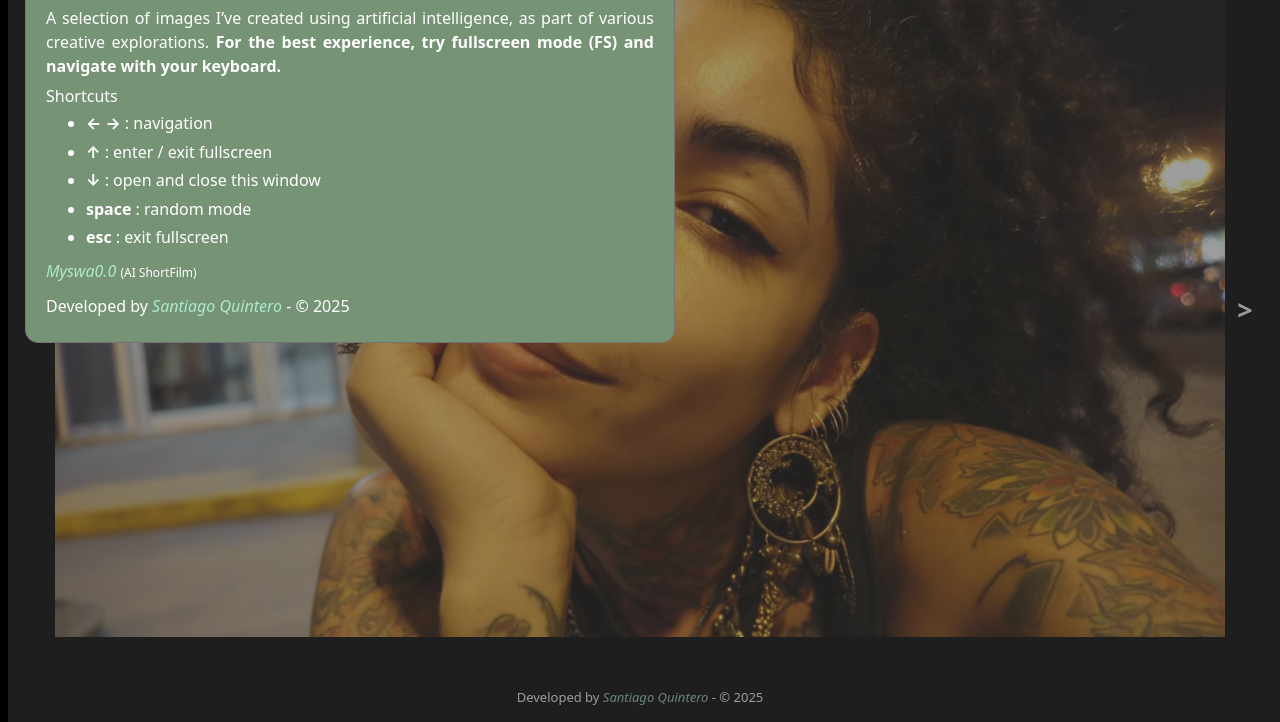
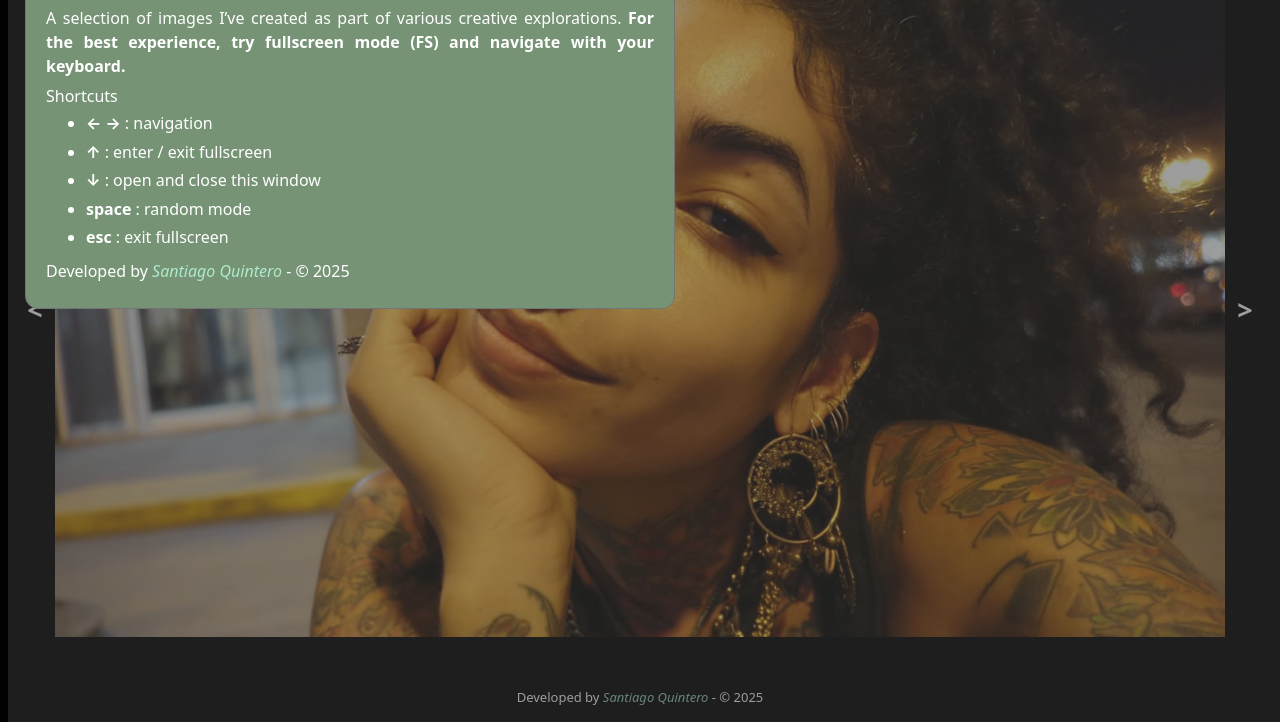
Before and after one commit to SantiRock/ai_gallery, a plain HTML site: page index.html in a window 1280 px wide. Shown: the part 78-800 px from the top of the page. Drawn offline with nearby package versions, Linux system fonts and the light colour scheme.

Commit message:
maio 2026

```diff
--- a/index.html
+++ b/index.html
@@ -40,7 +40,6 @@
             <li id="fullscreen"><b>space</b> : modo random</li>
             <li id="exitfs"><b>esc</b> : salir de fullscreen</li>
           </ul>
-          <p><a class="art2" href="https://vimeo.com/1133305245" target="_blank">Myswa0.0</a> <span class="aisf">(AI ShortFilm)</span></p>
           <p class="footer">Developed by <a class="art2" href="https://www.instagram.com/_a1v8/" target="_blank">Santiago Quintero</a> - © 2025</p>
         </div>
       </div>
--- a/modal.js
+++ b/modal.js
@@ -14,47 +14,47 @@ if (!['es','en', 'fr', 'pt'].includes(lang)) lang = 'en'
 const texts = {
   en:{
     title : "AI Gallery",
-    text : "A selection of images I’ve created using artificial intelligence, as part of various creative explorations. <b>For the best experience, try fullscreen mode (FS) and navigate with your keyboard.</b>",
+    text : "A selection of images I’ve created as part of various creative explorations. <b>For the best experience, try fullscreen mode (FS) and navigate with your keyboard.</b>",
     cmds: "Shortcuts",
     nav: "<b>&larr; &rarr;</b> : navigation",
     up: "<b>&uarr;</b> : enter / exit fullscreen",
     down: "<b>&darr;</b> : open and close this window",
     fullscreen: "<b>space</b> : random mode",
     exitfs: "<b>esc</b> : exit fullscreen",
-    mobile: "Some images I’ve created using artificial intelligence, as part of various creative explorations. <b>I recommend using fullscreen mode.</b><br>You can swipe to move between images.<br>Swipe up to enter or exit fullscreen mode.<br>Swipe down to reveal this menu."
+    mobile: "Some images I’ve created as part of various creative explorations. <b>I recommend using fullscreen mode.</b><br>You can swipe to move between images.<br>Swipe up to enter or exit fullscreen mode.<br>Swipe down to reveal this menu."
   },
   es:{
     title : "Galeria IA",
-    text : "Algunas imágenes que he generado con inteligencia artificial en diversos procesos creativos <b>Recomiendo el modo fullscreen FS y navegar con teclado.</b>",
+    text : "Algunas imágenes que he generado en diversos procesos creativos <b>Recomiendo el modo fullscreen FS y navegar con teclado.</b>",
     cmds: "Comandos de teclado :",
     nav: "<b>&larr; &rarr;</b> : navegación",
     up: "<b>&uarr;</b> : entrar / salir de fullscreen",
     down: "<b>&darr;</b> : abrir y cerrar esta ventana",
     fullscreen: "<b>space</b> : modo random",
     exitfs: "<b>esc</b> : salir de fullscreen",
-    mobile: "Algunas imágenes que he generado con inteligencia artificial en diversos procesos creativos. <b>Recomiendo el modo fullscreen.</b> <br> Puedes pasar de imagen con touch.<br> Hacia arriba entras y sales a modo fullscreen. <br> Hacia abajo se muestra este menu."
+    mobile: "Algunas imágenes que he generado en diversos procesos creativos. <b>Recomiendo el modo fullscreen.</b> <br> Puedes pasar de imagen con touch.<br> Hacia arriba entras y sales a modo fullscreen. <br> Hacia abajo se muestra este menu."
   },
   fr:{
     title : "Galerie IA",
-    text :"Quelques images que j’ai créées avec l’intelligence artificielle, au fil de différentes explorations créatives. <b>Pour une meilleure expérience, je recommande le mode plein écran (FS) et la navigation au clavier.</b>",
+    text :"Quelques images que j’ai créées au fil de différentes explorations créatives. <b>Pour une meilleure expérience, je recommande le mode plein écran (FS) et la navigation au clavier.</b>",
     cmds: "Commandes clavier :",
     nav: "<b>&larr; &rarr;</b> : navigation",
     up: "<b>&uarr;</b> : entrer / sortir du plein écran",
     down: "<b>&darr;</b> : abrir Ouvrir et fermer cette fenêtre",
     fullscreen: "<b>space</b> : mode aléatoire",
     exitfs: "quitter le plein écran",
-    mobile: "Quelques images que j’ai créées avec l’intelligence artificielle, au fil de différentes explorations créatives. <b>Je recommande le mode plein écran.</b><br>Vous pouvez faire glisser pour passer d’une image à l’autre.<br>Faites glisser vers le haut pour entrer ou sortir du mode plein écran.<br>Faites glisser vers le bas pour afficher ce menu."
+    mobile: "Quelques images que j’ai créées au fil de différentes explorations créatives. <b>Je recommande le mode plein écran.</b><br>Vous pouvez faire glisser pour passer d’une image à l’autre.<br>Faites glisser vers le haut pour entrer ou sortir du mode plein écran.<br>Faites glisser vers le bas pour afficher ce menu."
   },
   pt:{
     title : "Galeria IA",
-    text : "Algumas imagens que criei com inteligência artificial, em diferentes explorações criativas.  <b>Para uma melhor experiência, recomendo o modo tela cheia (FS) e a navegação pelo teclado.</b>",
+    text : "Algumas imagens que criei em diferentes explorações criativas.  <b>Para uma melhor experiência, recomendo o modo tela cheia (FS) e a navegação pelo teclado.</b>",
     cmds: "Comandos de teclado:",
     nav: "<b>&larr; &rarr;</b> : navegação",
     up: "<b>&uarr;</b> : entrar / sair do modo tela cheia",
     down: "<b>&darr;</b> : abrir e fechar esta janela",
     fullscreen: "<b>space</b> : modo aleatório",
     exitfs: "<b>esc</b> : sair do modo tela cheia",
-    mobile: "Algumas imagens que criei com inteligência artificial, em diferentes explorações criativas. <b>Recomendo o modo tela cheia.</b><br>Você pode deslizar para mudar de imagem.<br>Deslize para cima para entrar ou sair do modo tela cheia.<br>Deslize para baixo para mostrar este menu."
+    mobile: "Algumas imagens que criei em diferentes explorações criativas. <b>Recomendo o modo tela cheia.</b><br>Você pode deslizar para mudar de imagem.<br>Deslize para cima para entrar ou sair do modo tela cheia.<br>Deslize para baixo para mostrar este menu."
   }
 }
 
```
Also changed, not shown: img/img_3.jpg, img/img_30.jpg, img/img_39.jpg, img/img_41.jpg, img/img_45.jpg, img/img_5.jpg, img/img_59.jpg, img/img_60.jpg, img/img_63.jpg, img/img_66.jpg, img/img_7.jpg, img/img_78.jpg, img/img_8.jpg, img/img_80.jpg, 2 more files, 1 other file.
